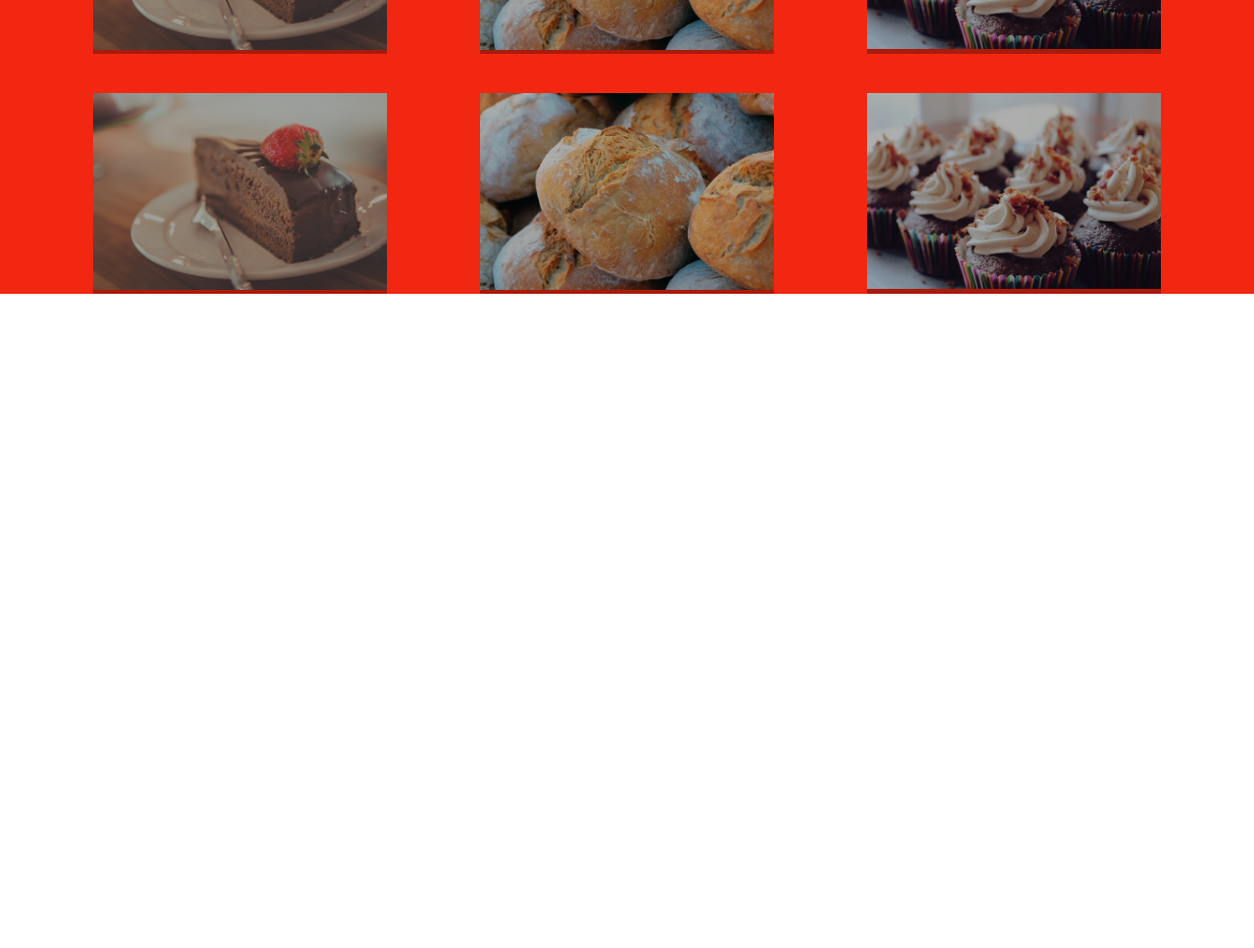
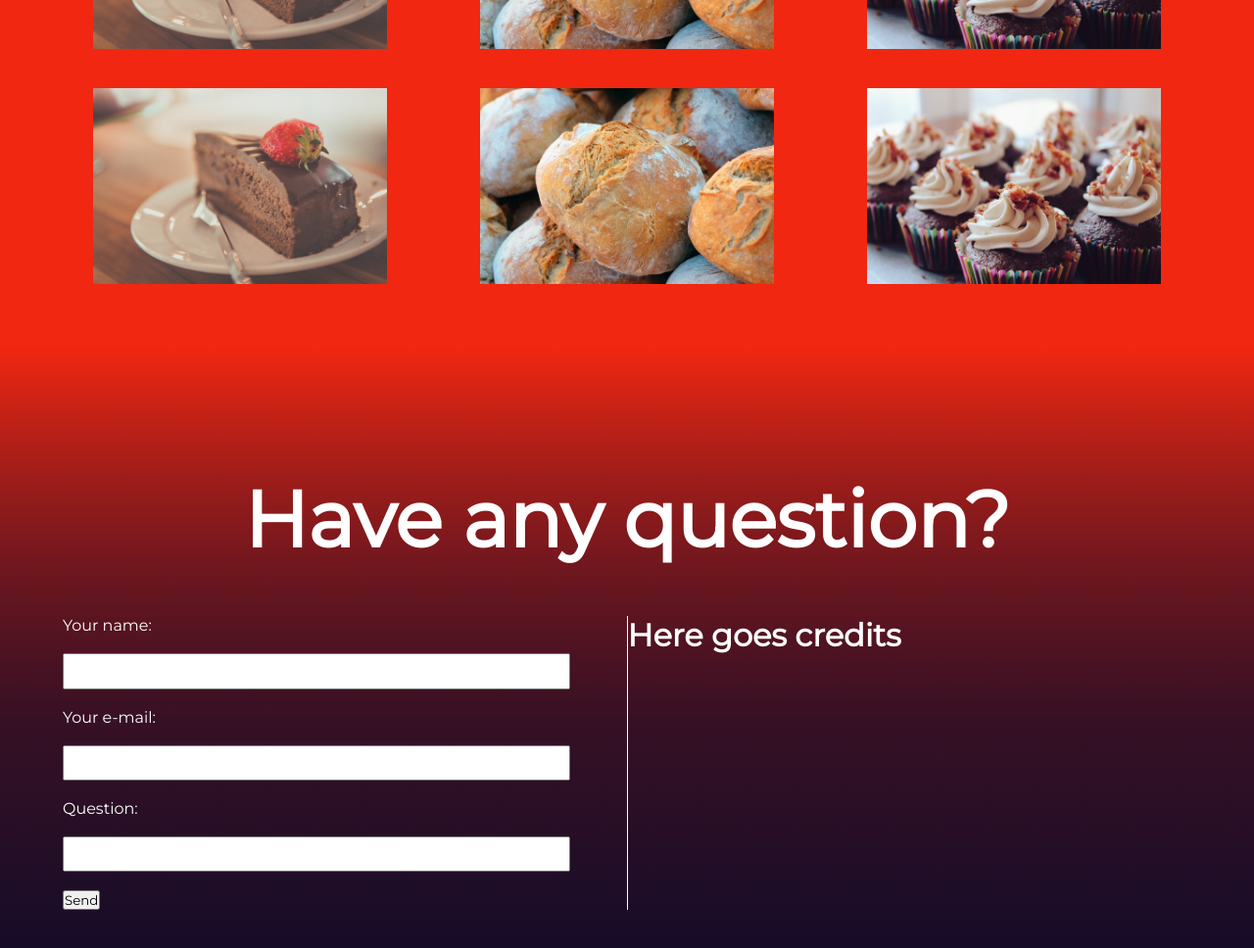
Before and after one commit to piatek29535/bakery-portfolio, a plain HTML site: page index.html in a window 1280 px wide. Shown: the part 2673-3641 px from the top of the page at 98% size. Before the commit the page ends 2973 px from the top, so only its background shows below. Drawn offline with Linux system fonts and the light colour scheme.

Commit message:
Started bottom section

```diff
--- a/index.html
+++ b/index.html
@@ -71,28 +71,70 @@
 
         <div class="productsGrid">
             <div class="singleProductDiv">
+                <div class="productDescription">
+                    <h3>Title</h3>
+                    <p>description</p>
+                </div>
                 <img src="./images/products/product1.jpg" alt="product1">
             </div>
             <div class="singleProductDiv">
+                <div class="productDescription">
+                    <h3>Title</h3>
+                    <p>description</p>
+                </div>
                 <img src="./images/products/product2.jpg" alt="product2">
             </div>
             <div class="singleProductDiv">
+                <div class="productDescription">
+                    <h3>Title</h3>
+                    <p>description</p>
+                </div>
                 <img src="./images/products/product3.jpg" alt="product3">
             </div>
             <div class="singleProductDiv">
+                <div class="productDescription">
+                    <h3>Title</h3>
+                    <p>description</p>
+                </div>
                 <img src="./images/products/product1.jpg" alt="product1">
             </div>
             <div class="singleProductDiv">
+                <div class="productDescription">
+                    <h3>Title</h3>
+                    <p>description</p>
+                </div>
                 <img src="./images/products/product2.jpg" alt="product2">
             </div>
             <div class="singleProductDiv">
+                <div class="productDescription">
+                    <h3>Title</h3>
+                    <p>description</p>
+                </div>
                 <img src="./images/products/product3.jpg" alt="product3">
             </div>
+
         </div>
     </section>
     <!-- Bottom info -->
     <footer class="contact">
+        <h1>Have any question?</h1>
+        <div class="formAndCreditsWrapper">
+            <form action="POST" class="contactForm">
+                <label for="c_name">Your name:</label><br>
+                <input type="text" name="c_name" id="c_name"><br>
 
+                <label for="c_email">Your e-mail:</label><br>
+                <input type="email" name="c_email" id="c_email"><br>
+
+                <label for="c_question">Question:</label><br>
+                <input type="text" name="c_question" id="c_question"><br>
+
+                <input type="submit" value="Send" class="form_sumbit">
+            </form>
+            <div class="authorCredits">
+                <h1>Here goes credits</h1>
+            </div>
+        </div>
     </footer>
 </body>
 </html>
--- a/style.scss
+++ b/style.scss
@@ -216,26 +216,81 @@
         grid-template-columns: auto auto auto;
         justify-content: space-evenly;
         row-gap: 40px;
+        margin-bottom:5%;
 
         .singleProductDiv{
-            max-width:300px;
-            max-height:300px;
+            width:300px;
+            height:200px;
             position:relative;
 
             img{
+                height:100%;
                 width:100%;
                 object-fit: cover;
             }
 
-            &::before{
-                content:'';
+            .productDescription{
                 position:absolute;
+                background-color: rgba(0, 0, 0, 0);
                 width:100%;
                 height:100%;
-                background-color:black;
-                opacity:.3;
+                opacity:0;
+                display:flex;
+                justify-content: center;
+                align-items: center;
+                flex-direction: column;
+                transform: scale(.8);
+                transition: background-color .3s ease-in-out, opacity .3s ease-in-out, transform .3s ease-in-out;
+
+            }
+
+            &:hover .productDescription{
+                background-color: rgba(0, 0, 0, .5);
+                opacity:1;
+                transform:scale(1)
             }
         }
     }
+}
 
+// Contact
+
+.contact{
+    color:white;
+    padding:10% 5% 3%;
+    background-color: #160C28;
+    background: linear-gradient(to top, #160C28,70%, #f12711);
+    display:flex;
+    flex-direction:column;
+
+    & > h1{
+        font-size: 5em;
+        text-align:center;
+        margin-bottom:50px;
+    }
+
+    .formAndCreditsWrapper{
+        display:flex;
+        height:300px;
+
+        .contactForm{
+            display:flex;
+            flex-direction:column;
+            flex:1;
+            align-items:flex-start;
+            justify-content: center;
+            border-right:1px solid white;
+
+            input:not([type="submit"]){
+                width:90%;
+                height:50px;
+                padding:1%;
+                color:blue;
+            }
+
+        }
+        .authorCredits{
+            flex:1;
+        }
+    }
 }
```
Also changed, not shown: style.css, 1 other file.
